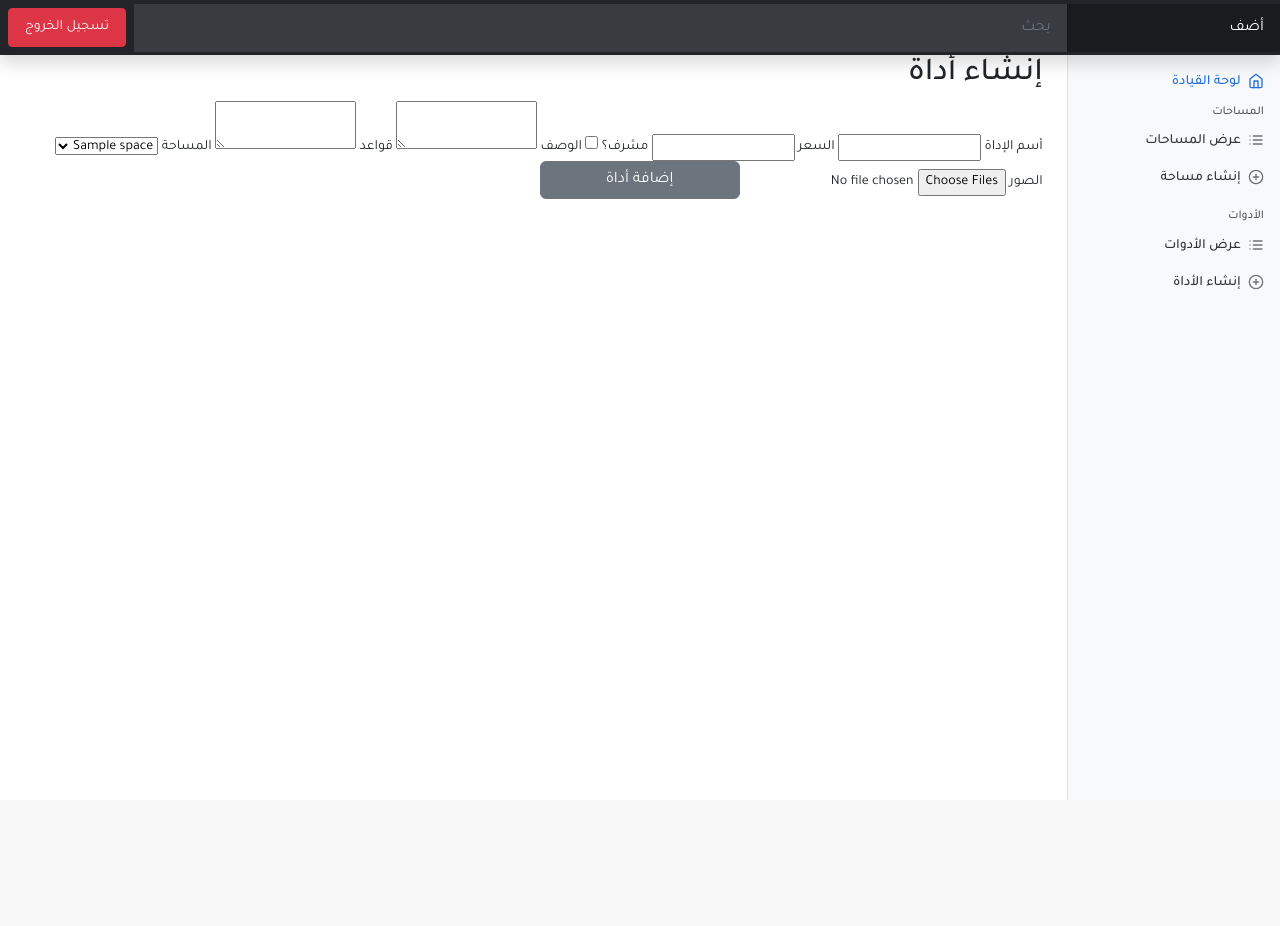
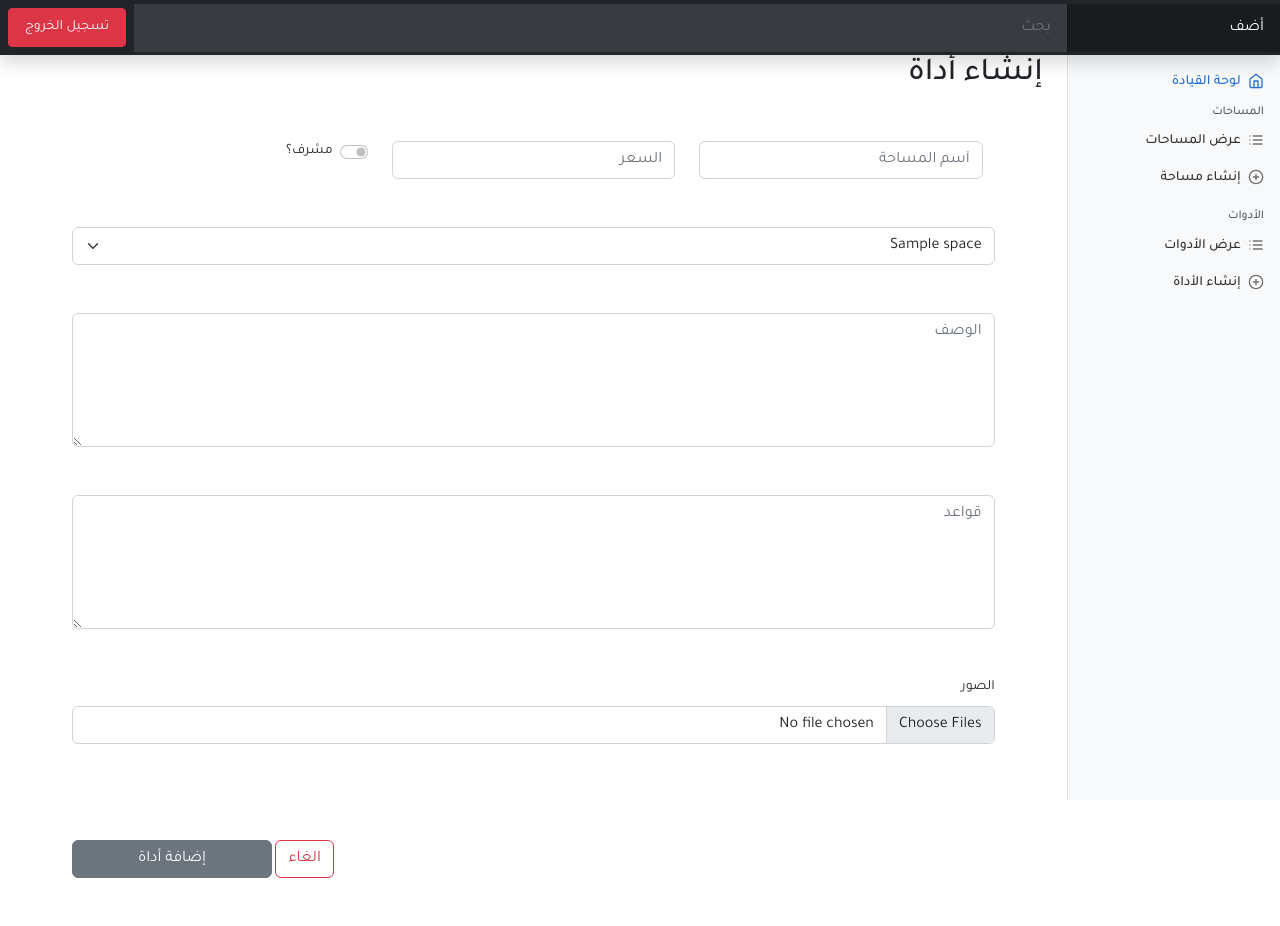
Before and after one commit to arabdigitalexpression/Mestek, a Flask app: page /tool/create in a window 1280 px wide. Before the commit the page ends 800 px from the top, so only its background shows below. Run offline with Flask 2, Linux system fonts and the light colour scheme; a user stored in the database is signed in; tables that the repository leaves empty hold one stand-in row (values such as "Sample post"); some libraries are stand-ins or nearby versions.

Commit message:
Restructured tool creation form.

```diff
--- a/app/forms.py
+++ b/app/forms.py
@@ -66,13 +66,11 @@ class SpaceForm(FlaskForm):
         'أسم المساحة', validators=[DataRequired(), Length(max=50)],
         render_kw={
             "placeholder":"أسم المساحة", "class": "form-control",
-            "style": "height: 50px;"
         }
     )
     price = FloatField('السعر', validators=[DataRequired()],
         render_kw={
             "placeholder":"السعر", "class": "form-control",
-            "style": "height: 50px;"
         })
     has_operator = BooleanField('مشرف؟',
         render_kw={
@@ -81,14 +79,12 @@ class SpaceForm(FlaskForm):
     )
     description = TextAreaField('الوصف', validators=[DataRequired(), Length(max=128)],
         render_kw={
-            "placeholder":"الوصف", "class": "form-control",
-            "style": "height: 150px; margin-top: -20px;"
+            "placeholder":"الوصف", "class": "form-control", "rows":"5"
         }
     )
     guidelines = TextAreaField('قواعد', validators=[DataRequired(), Length(max=256)],
         render_kw={
-            "placeholder":"قواعد", "class": "form-control",
-            "style": "height: 150px; margin-top: -20px;"
+            "placeholder":"قواعد", "class": "form-control", "rows":"5"
         }
     )
     images = MultipleFileField('الصور', name="images", validators=[
@@ -101,13 +97,32 @@ class SpaceForm(FlaskForm):
 
 
 class ToolForm(FlaskForm):
-    name = StringField('أسم اﻹداة', validators=[DataRequired(), Length(max=50)])
-    price = FloatField('السعر', validators=[DataRequired()])
-    has_operator = BooleanField('مشرف؟')
-    description = TextAreaField('الوصف', validators=[DataRequired(), Length(max=128)])
-    guidelines = TextAreaField('قواعد', validators=[DataRequired(), Length(max=256)])
-    space = SelectField('المساحة')
+    name = StringField('أسم اﻹداة', validators=[DataRequired(), Length(max=50)],
+        render_kw={
+            "placeholder":"أسم المساحة", "class": "form-control",
+        })
+    price = FloatField('السعر', validators=[DataRequired()],
+        render_kw={
+            "placeholder":"السعر", "class": "form-control",
+        })
+    has_operator = BooleanField('مشرف؟',
+        render_kw={
+            "class": "form-check-input"
+        })
+    description = TextAreaField('الوصف', validators=[DataRequired(), Length(max=128)],
+        render_kw={
+            "placeholder":"الوصف", "class": "form-control", "rows":"5"
+        })
+    guidelines = TextAreaField('قواعد', validators=[DataRequired(), Length(max=256)],
+        render_kw={
+            "placeholder":"قواعد", "class": "form-control", "rows":"5"
+        })
+    space = SelectField('المساحة',render_kw={
+            "class": "form-select",
+        })
     images = MultipleFileField('الصور', name="images", validators=[
         # FileRequired(),
         FileAllowed(images, 'الرجاء إدخال صور فقط!')
-    ])
+    ], render_kw={
+        "class": "form-control"
+    })
--- a/app/templates/dashboard/tool/form.html
+++ b/app/templates/dashboard/tool/form.html
@@ -1,69 +1,83 @@
-{% extends 'dashboard/base.html' %}
+{% extends 'dashboard/base.html' %} {% block title %} {% if isUpdate %} تعديل
+الأداة {% else %} إنشاء أداة {% endif %} {% endblock %} {% block content %}
+<h2>{% if isUpdate %} تعديل الأداة {% else %} إنشاء أداة {% endif %}</h2>
 
-{% block title %}
-{% if isUpdate %}
-تعديل الأداة
-{% else %}
- إنشاء أداة
-{% endif %}
- {% endblock %}
-
-{% block content %}
-<h2>
-    {% if isUpdate %}
-    تعديل الأداة
-    {% else %}
-     إنشاء أداة
-    {% endif %}
-</h2>
-
-{% if isUpdate %}
-{%
-    set form_action = url_for('update_tool', id=tool.id)
-%}
-{% else %}
-{%
-    set form_action = url_for('create_tool')
-%}
-{% endif %}
-
+{% if isUpdate %} {% set form_action = url_for('update_tool', id=tool.id) %} {%
+else %} {% set form_action = url_for('create_tool') %} {% endif %}
 
 <form method="POST" enctype="multipart/form-data" action="{{ form_action }}">
-    {{ form.csrf_token }}
+	{{ form.csrf_token }}
 
-    {{ form.name.label}}
-    {{ form.name}}
+	<div class="row m-5">
+		<div class="col">
+			{% if form.name.errors %} {%for error in form.name.errors %}
+			<span class="form_error">{{ error }}</span>
+			{%endfor%} {% endif%} {{form.name}}
+			<!-- <input required name="name" style="height: 50px;" type="text" class="form-control" placeholder="" aria-label=""> -->
+		</div>
+		<div class="col">
+			{% if form.price.errors %} {%for error in form.price.errors %}
+			<span class="form_error">{{ error }}</span>
+			{%endfor%} {% endif%} {{form.price}}
+		</div>
+		<div class="col">
+			{% if form.has_operator.errors %} {%for error in form.has_operator.errors
+			%}
+			<span class="form_error">{{ error }}</span>
+			{%endfor%} {% endif%}
+			<div class="form-check form-switch">
+				{{form.has_operator}}
+				{{form.has_operator.label(class_="form-check-label")}}
+			</div>
+		</div>
+	</div>
+	<div class="m-5">
+		{% if form.space.errors %} {%for error in form.space.errors %}
+		<span class="form_error">{{ error }}</span>
+		{%endfor%} {% endif%}
+		{{form.space}}
+	</div>
+	<div class="m-5">
+		{% if form.description.errors %} {%for error in form.description.errors %}
+		<span class="form_error">{{ error }}</span>
+		{%endfor%} {% endif%} {{form.description}}
+	</div>
 
-    {{ form.price.label}}
-    {{ form.price}}
+	<div class="m-5">
+		{% if form.guidelines.errors %} {%for error in form.guidelines.errors %}
+		<span class="form_error">{{ error }}</span>
+		{%endfor%} {% endif%} {{form.guidelines}}
+	</div>
 
-    {{ form.has_operator.label}}
-    {{ form.has_operator}}
+	<div class="m-5">
+		{{ form.images.label(class_="form-label")}} {{ form.images}}
+	</div>
+	{% if isUpdate %}
+	<div class="row m-5">
+		{% for image in tool.images %}
+		<img
+			class="col"
+			width="100"
+			src="{{image.url}}"
+			style="object-fit: cover"
+		/>
+		{% endfor %}
+	</div>
+	{% endif %}
+	<div class="float-end m-5">
+		<a
+			href="{{url_for('tool_list')}}"
+			type="button"
+			class="btn btn-outline-danger"
+			>الغاء</a
+		>
+		<button type="submit" class="btn btn-secondary col" style="width: 200px">
+			{% if isUpdate %} تعديل الأداة {% else %} إضافة أداة {% endif %}
+		</button>
+	</div>
 
-    {{ form.description.label}}
-    {{ form.description}}
-
-    {{ form.guidelines.label}}
-    {{ form.guidelines}}
-
-    {{ form.space.label}}
-    {{ form.space}}
-
-    {{ form.images.label}}
-    {{ form.images}}
-
-    <button type="submit" class="btn btn-secondary col" style="width: 200px;">
-        {% if isUpdate %}
-        تعديل الأداة
-        {% else %}
-        إضافة أداة
-        {% endif %}
-    </button>
-
-    {% if isUpdate %}
-        {% for image in tool.images %}
-            <img src="{{image.url}}">
-        {% endfor %}
-    {% endif %}
+	{% if isUpdate %} {% for image in tool.images %}
+	<img src="{{image.url}}" />
+	{% endfor %} {% endif %}
 </form>
 {% endblock %}
```
